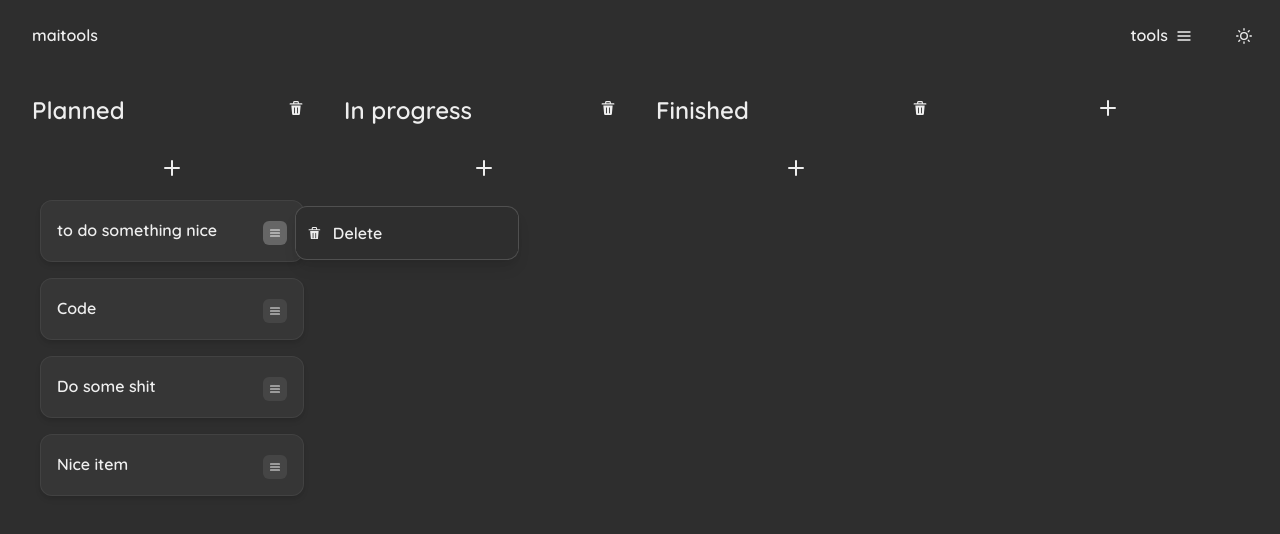
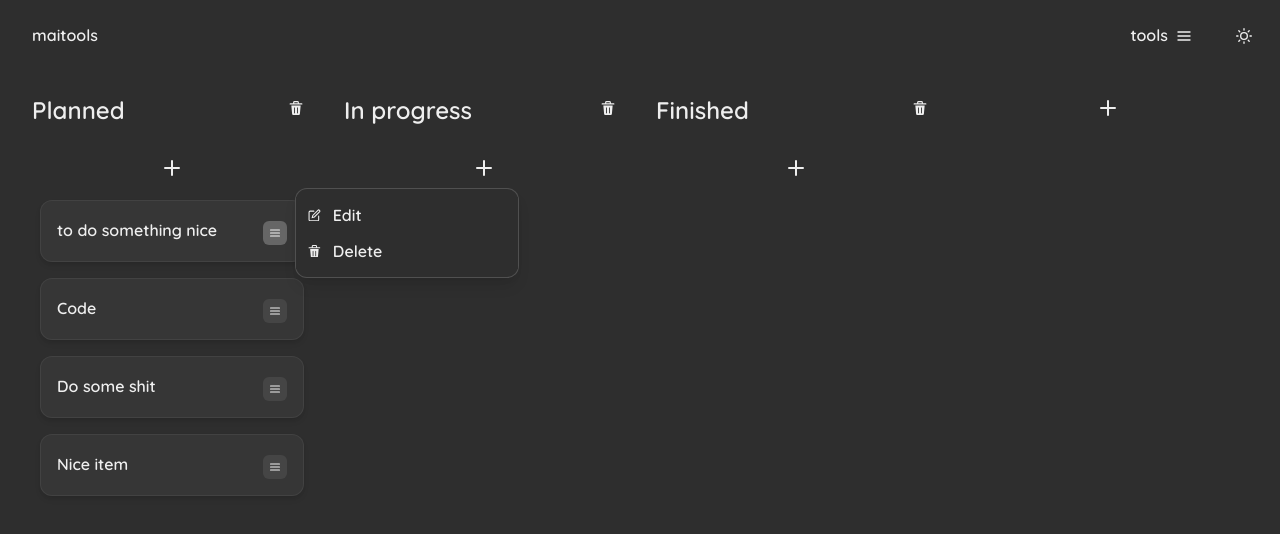
Before and after one commit to olimeme/maitools, a React (Vite) app: page /kanban in a window 1280 px wide. Both pictures are taken after a click on the button 275 px from the left and 233 px from the top of the page. Shown: the top 534 px of the page. Built offline with nearby package versions, Linux system fonts and the light colour scheme.

Commit message:
feature: kanban card editable

```diff
--- a/src/components/Kanban/KanbanCard.tsx
+++ b/src/components/Kanban/KanbanCard.tsx
@@ -15,20 +15,10 @@ import {
   Editable,
   EditablePreview,
   EditableInput,
-  EditableTextarea,
   useEditableControls,
-  ButtonGroup,
 } from "@chakra-ui/react";
-import useContextMenu from "../../hooks/useContextMenu";
-import {
-  CheckIcon,
-  CloseIcon,
-  DeleteIcon,
-  EditIcon,
-  HamburgerIcon,
-} from "@chakra-ui/icons";
+import { DeleteIcon, EditIcon, HamburgerIcon } from "@chakra-ui/icons";
 import { useKanbanBoardContext } from "../../contexts/KanbanBoardContext";
-import { KanbanBoardColumns } from "./KanbanBoard";
 
 interface KanbanCardProps extends IKanbanCard {
   //   draggableId: string;
@@ -57,6 +47,18 @@ const KanbanCard = ({
     setFocusCardOnMount(true);
   }, []);
 
+  function EditableControls() {
+    const { isEditing, getEditButtonProps } = useEditableControls();
+
+    return isEditing ? (
+      <></>
+    ) : (
+      <MenuItem {...getEditButtonProps()} icon={<EditIcon />}>
+        Edit
+      </MenuItem>
+    );
+  }
+
   return (
     <>
       <Draggable key={id} draggableId={id.toString()} index={cardIndex}>
@@ -69,8 +71,6 @@ const KanbanCard = ({
               mt={2}
               borderRadius={"xl"}
             >
-              <CardBody p={4}>
-                <Flex>
               <Editable
                 defaultValue={text}
                 width="full"
@@ -79,10 +79,12 @@ const KanbanCard = ({
                 onSubmit={(newString) =>
                   handleEditCard(id, columnId, newString)
                 }
+                isPreviewFocusable={false}
               >
+                <CardBody p={4}>
+                  <Flex>
+                    <EditablePreview as={Heading} size={"xs"} width="full" />
                     <EditableInput />
-                    <EditablePreview as={Heading} size={"xs"} width="full" />
-                  </Editable>
                     {/* {desc && (
                   <Text fontSize={"sm"} mt={1} color={"gray"}>
                   {desc?.length > 60 ? `${desc?.slice(0, 60)}...` : desc}{" "}
@@ -101,9 +103,7 @@ const KanbanCard = ({
                 </CardBody>
 
                 <MenuList borderRadius={"xl"}>
-                {/* <MenuItem onClick={} icon={<EditIcon />}>
-                  Edit
-                </MenuItem> */}
+                  <EditableControls />
                   <MenuItem
                     onClick={() => handleDeleteCard(id, columnId)}
                     icon={<DeleteIcon />}
@@ -111,6 +111,7 @@ const KanbanCard = ({
                     Delete
                   </MenuItem>
                 </MenuList>
+              </Editable>
             </Card>
           </Menu>
         )}
```
Lines whose indentation alone changed are shown as unchanged.
